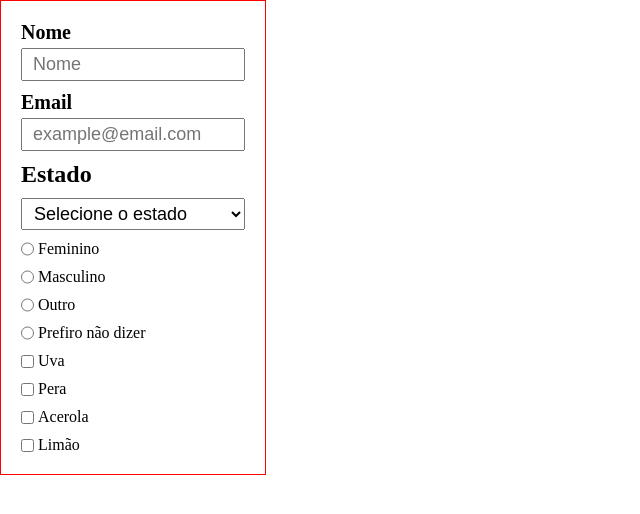
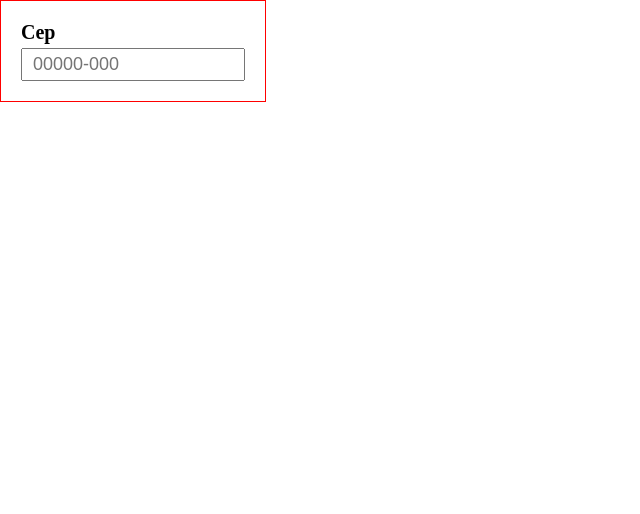
Before and after one commit to AlvesPHGA/react-study, a React (Vite) app in the folder stage04-forms/: page / in a window 1280 px wide. Shown: the top 514 px of the page, without its empty margins (0-640 px from the left). Built offline with nearby package versions, Linux system fonts and the light colour scheme.

Commit message:
add a validated cep

```diff
--- a/stage04-forms/src/App.jsx
+++ b/stage04-forms/src/App.jsx
@@ -4,25 +4,14 @@ import Form from './components/Form/Form';
 import Form02 from './components/Form_02/Form02';
 
 function App() {
-   const [name, setName] = React.useState('');
-   const [email, setEmail] = React.useState('');
+   const [cep, setCep] = React.useState('');
+
    const [city, setCity] = React.useState('');
    const [sexy, setSexy] = React.useState('');
    const [fruit, setFruit] = React.useState([]);
    return (
       <>
-         <Form02
-            name={name}
-            setName={setName}
-            email={email}
-            setEmail={setEmail}
-            city={city}
-            setCity={setCity}
-            sexy={sexy}
-            setSexy={setSexy}
-            fruit={fruit}
-            setFruit={setFruit}
-         />
+         <Form02 cep={cep} setCep={setCep} />
       </>
    );
 }
--- a/stage04-forms/src/components/Form_02/Form02.jsx
+++ b/stage04-forms/src/components/Form_02/Form02.jsx
@@ -16,55 +16,17 @@ const FormStyle = styled.form`
    gap: 10px;
 `;
 
-const Form02 = ({
-   name,
-   setName,
-   email,
-   setEmail,
-   city,
-   setCity,
-   sexy,
-   setSexy,
-   fruit,
-   setFruit,
-}) => {
+const Form02 = ({ cep, setCep }) => {
    return (
       <>
          <FormStyle>
             <Input
-               legend="Nome"
-               id="name"
+               legend="Cep"
+               id="cep"
                type="text"
-               placeholder="Nome"
-               value={name}
-               setValue={setName}
-            />
-
-            <Input
-               legend="Email"
-               id="email"
-               type="text"
-               placeholder="example@email.com"
-               value={email}
-               setValue={setEmail}
-            />
-
-            <Select
-               options={['São Paulo', 'Minas Gerais', 'Rio de Janeiro']}
-               value={city}
-               setValue={setCity}
-            />
-
-            <Radio
-               options={['Feminino', 'Masculino', 'Outro', 'Prefiro não dizer']}
-               value={sexy}
-               setValue={setSexy}
-            />
-
-            <Checkbox
-               options={['uva', 'pera', 'acerola', 'limão']}
-               value={fruit}
-               setValue={setFruit}
+               placeholder="00000-000"
+               value={cep}
+               setValue={setCep}
             />
          </FormStyle>
       </>
--- a/stage04-forms/src/components/Form_02/Input.jsx
+++ b/stage04-forms/src/components/Form_02/Input.jsx
@@ -16,7 +16,31 @@ const InputFieldStyled = styled.label`
 `;
 
 const Input = ({ legend, id, type, placeholder, value, setValue }) => {
+   const [error, setError] = React.useState(null);
+
+   function validCep(value) {
+      const regex = /^\d{5}-?\d{3}$/;
+      const cep = regex.test(value);
+
+      if (value.length === 0) {
+         setError('Preencher o campo');
+         return false;
+      } else if (!cep) {
+         setError('Cep invalido');
+         return false;
+      } else {
+         setError(null);
+         return true;
+      }
+   }
+
+   function handleBlur({ target }) {
+      console.log(validCep(target.value));
+   }
+
    function handleChange({ target }) {
+      if (error) validCep(target.value);
+
       setValue(target.value);
    }
    return (
@@ -28,9 +52,11 @@ const Input = ({ legend, id, type, placeholder, value, setValue }) => {
                name={id}
                type={type}
                placeholder={placeholder}
+               onBlur={handleBlur}
                onChange={handleChange}
             />
          </InputFieldStyled>
+         {error && <span>{error}</span>}
       </>
    );
 };
```
